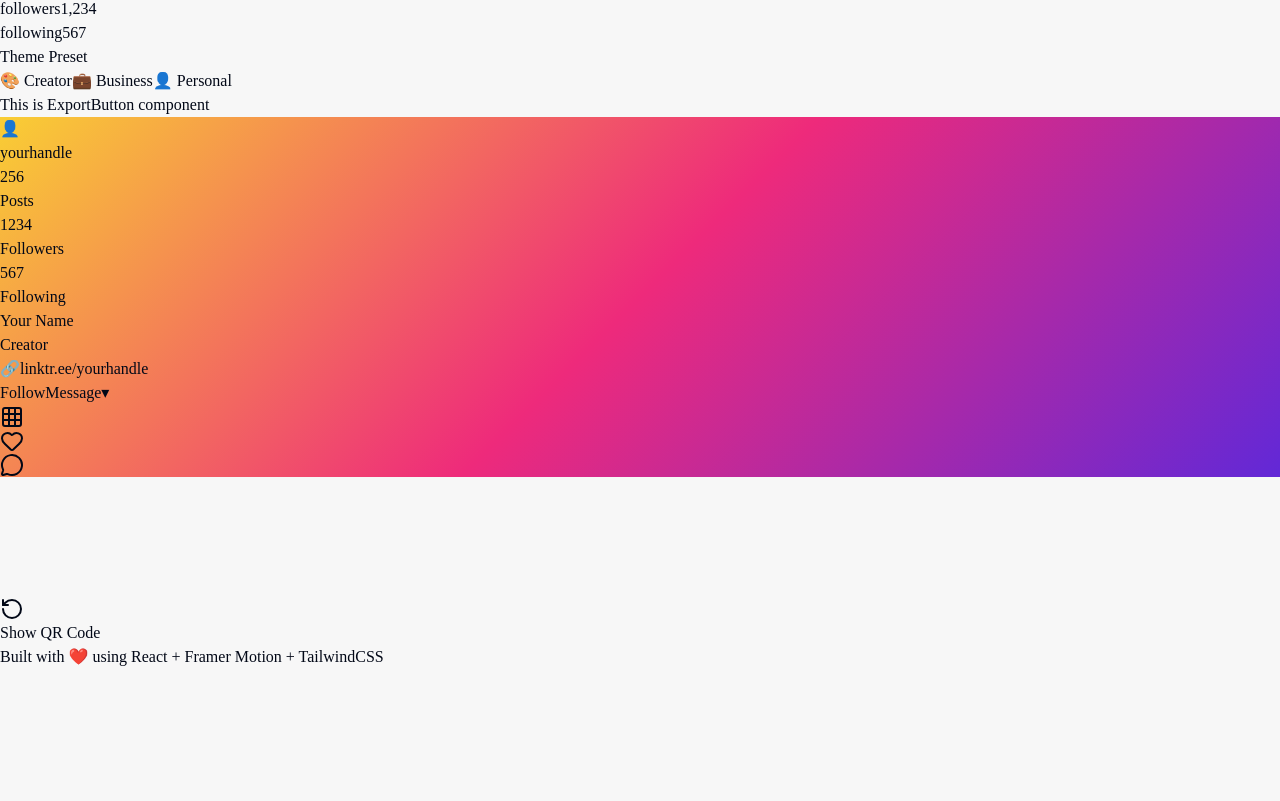
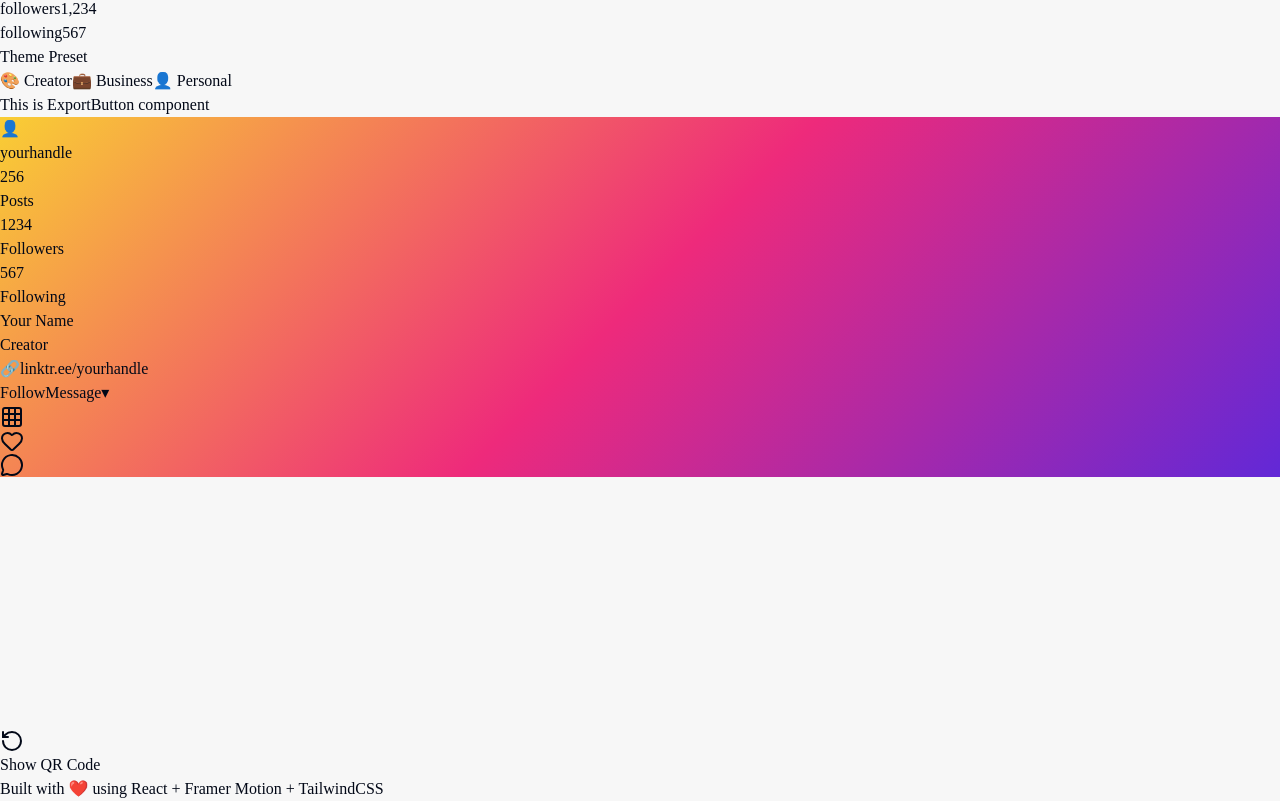
Before and after one commit to MoriamAkterSwarna/profile-starter, a React (Vite) app: page / in a window 1280 px wide. Shown: the part 525-1326 px from the top of the page. Before the commit the page ends 1194 px from the top, so only its background shows below. Built offline with nearby package versions, Linux system fonts and the light colour scheme.

Commit message:
Qrsection implemented

```diff
--- a/package.json
+++ b/package.json
@@ -11,6 +11,7 @@
   },
   "dependencies": {
     "lucide-react": "^0.575.0",
+    "qrcode.react": "^4.2.0",
     "react": "^19.2.0",
     "react-dom": "^19.2.0"
   },
--- a/src/components/QrSection.jsx
+++ b/src/components/QrSection.jsx
@@ -1,10 +1,46 @@
+import { forwardRef } from "react";
+import { QRCodeSVG } from "qrcode.react";
 
-const QrSection = () => {
- return (
- <div>
- <h1>This is QrSection component</h1>
- </div>
- )
-};
+const QRSection = forwardRef(({ profile }, ref) => {
+  const profileUrl = `https://instagram.com/${profile.username || "instagram"}`;
+ const gradient =
+    "linear-gradient(135deg, #f9ce34 0%, #ee2a7b 50%, #6228d7 100%)";
 
-export default QrSection;
+  return (
+    <div
+      ref={ref}
+      className="w-90 h-115 rounded-2xl overflow-hidden shadow-2xl flex flex-col items-center justify-center gap-6"
+        style={{ background: gradient }}
+    >
+      {/* Small avatar */}
+      <div className="h-16 w-16 rounded-full border-[3px] border-white/80 overflow-hidden bg-white/20 flex items-center justify-center">
+        {profile.profileImage ? (
+          <img src={profile.profileImage} alt="" className="h-full w-full object-cover" />
+        ) : (
+          <span className="text-2xl text-white/60">👤</span>
+        )}
+      </div>
+
+      {/* QR Code */}
+      <div className="bg-white p-4 rounded-2xl shadow-lg">
+        <QRCodeSVG
+          value={profileUrl}
+          size={180}
+          bgColor="white"
+          fgColor="#262626"
+          level="H"
+          includeMargin={false}
+        />
+      </div>
+
+      {/* Handle */}
+      <div className="text-center">
+        <p className="text-white font-bold text-lg">@{profile.username || "username"}</p>
+        <p className="text-white/60 text-xs mt-1 uppercase tracking-widest">Scan to view profile</p>
+      </div>
+    </div>
+  );
+});
+
+QRSection.displayName = "QRSection";
+export default QRSection;
```
Also changed, not shown: 1 other file (tests, documents, lock files or other folders).
